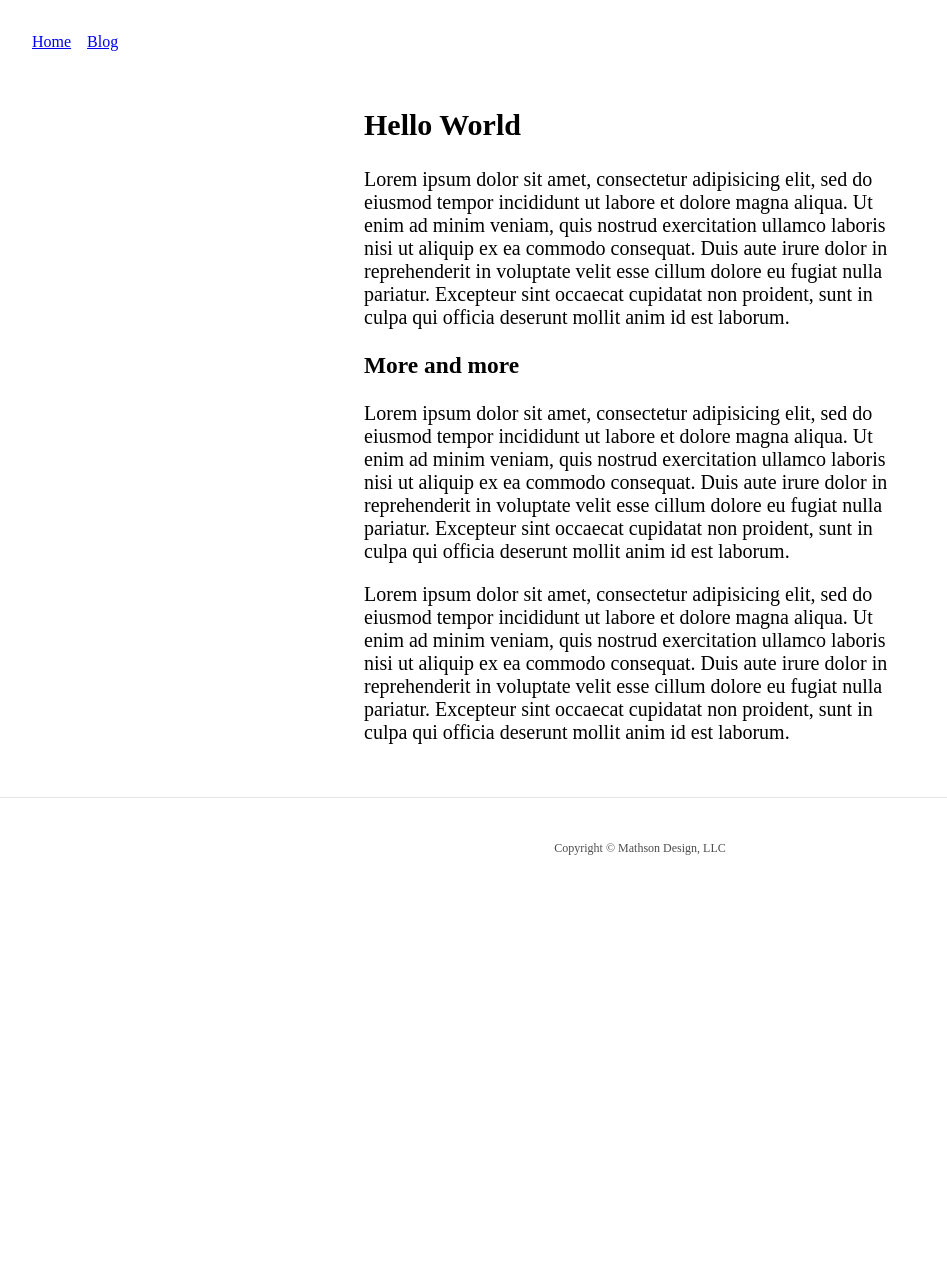
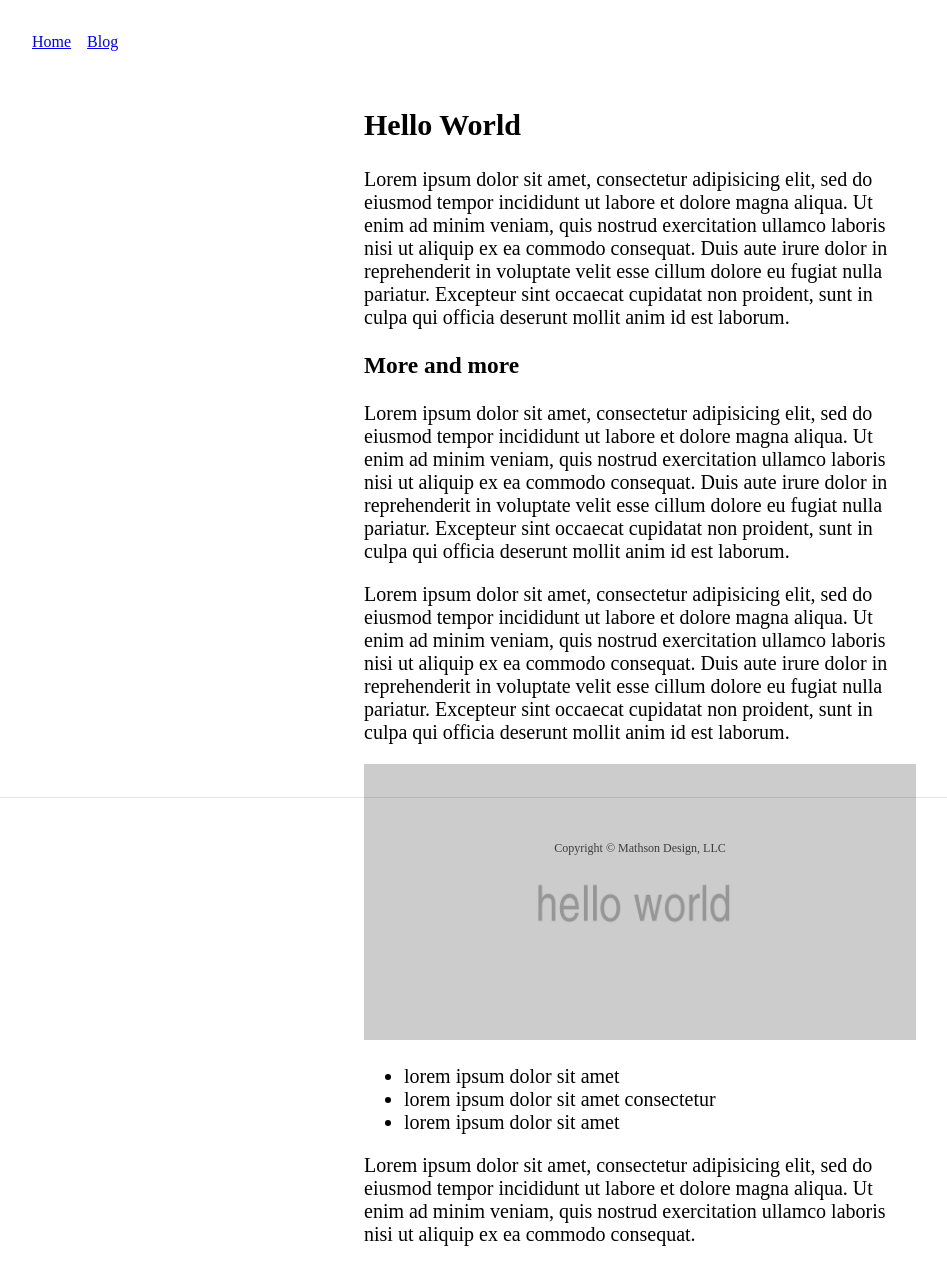
Before and after one commit to scottmathson/virtuacon-jekyll-boilerplate, a Jekyll site: the page built from _posts/2020-05-14-hello-world.md, in a window 1280 px wide. Shown: the whole page, without its empty margins (0-947 px from the left). Built offline with Jekyll 4.4.1, drawn with Linux system fonts in a browser that asks for light colours; before the commit the page ends 900 px from its top, so only the background shows below that.

Commit message:
adding placeholder image and list to hello world post

```diff
--- a/_posts/2020-05-14-hello-world.md
+++ b/_posts/2020-05-14-hello-world.md
@@ -20,3 +20,11 @@ Lorem ipsum dolor sit amet, consectetur adipisicing elit, sed do eiusmod tempor
 Lorem ipsum dolor sit amet, consectetur adipisicing elit, sed do eiusmod tempor incididunt ut labore et dolore magna aliqua. Ut enim ad minim veniam, quis nostrud exercitation ullamco laboris nisi ut aliquip ex ea commodo consequat. Duis aute irure dolor in reprehenderit in voluptate velit esse cillum dolore eu fugiat nulla pariatur. Excepteur sint occaecat cupidatat non proident, sunt in culpa qui officia deserunt mollit anim id est laborum.
 
 Lorem ipsum dolor sit amet, consectetur adipisicing elit, sed do eiusmod tempor incididunt ut labore et dolore magna aliqua. Ut enim ad minim veniam, quis nostrud exercitation ullamco laboris nisi ut aliquip ex ea commodo consequat. Duis aute irure dolor in reprehenderit in voluptate velit esse cillum dolore eu fugiat nulla pariatur. Excepteur sint occaecat cupidatat non proident, sunt in culpa qui officia deserunt mollit anim id est laborum.
+
+![placeholder hello world image]({{site.baseurl}}/assets/images/blog/hello-world-image-placeholder.png)
+
+- lorem ipsum dolor sit amet
+- lorem ipsum dolor sit amet consectetur
+- lorem ipsum dolor sit amet
+
+Lorem ipsum dolor sit amet, consectetur adipisicing elit, sed do eiusmod tempor incididunt ut labore et dolore magna aliqua. Ut enim ad minim veniam, quis nostrud exercitation ullamco laboris nisi ut aliquip ex ea commodo consequat.
```
